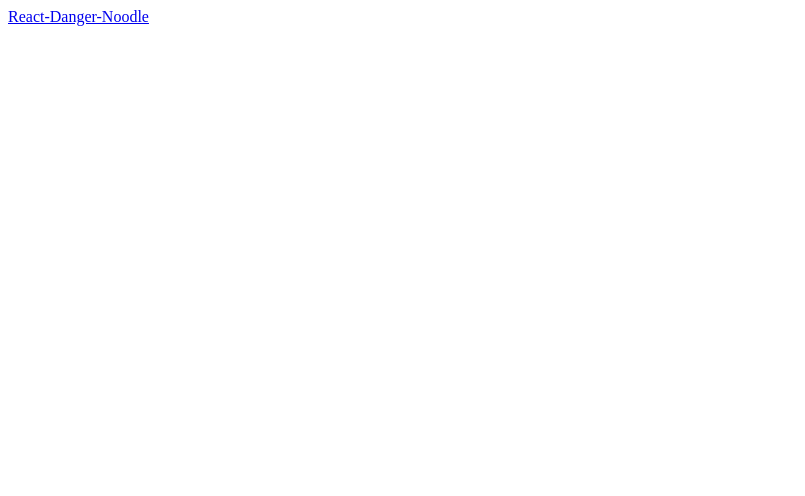
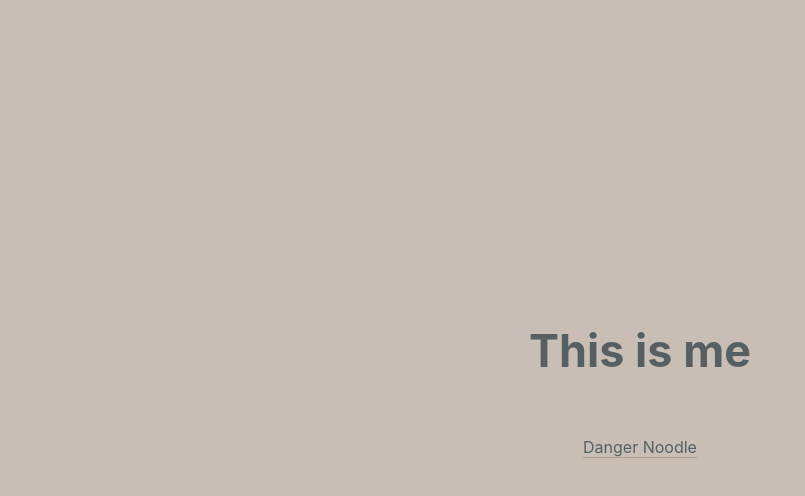
Before and after one commit to seanmailander/seanmailander.github.io, a plain HTML site: page index.html in a window 1280 px wide. Shown: the whole page, without its empty margins (0-805 px from the left). Drawn offline with Linux system fonts and the light colour scheme.

Commit message:
Add links and style

```diff
--- a/index.html
+++ b/index.html
@@ -1,6 +1,14 @@
+
 <!DOCTYPE html>
 <html>
-<body>
-  <a href="react-danger-noodle">React-Danger-Noodle</a>
-</body>
+  <head>
+    <title>Sean Mailander</title>
+    <link rel="stylesheet" href="style.css" />
+  </head>
+  <body>
+    <h1>This is me</h1>
+    <p>
+      <a href="react-danger-noodle">Danger Noodle</a>
+    </p>
+  </body>
 </html>
--- /dev/null
+++ b/style.css
@@ -0,0 +1,115 @@
+/* CSS - Cascading Style Sheet */
+/* Palette color codes */
+/* Palette URL: http:/*paletton.com/#uid=70u050k4nk23bp94Olz5wmp66nd */
+
+/* Feel free to copy&paste color codes to your application */
+
+
+/* As hex codes */
+:root {
+
+    --color-primary-0: #A0948A;	/* Main Primary color */
+    --color-primary-1: #C8BEB5;
+    --color-primary-2: #AC9E92;
+    --color-primary-3: #B2A294;
+    --color-primary-4: #B9A696;
+
+    --color-secondary-1-0: #A0958A;	/* Main Secondary color (1) */
+    --color-secondary-1-1: #C8BEB5;
+    --color-secondary-1-2: #AC9F92;
+    --color-secondary-1-3: #B2A394;
+    --color-secondary-1-4: #B9A796;
+
+    --color-secondary-2-0: #566063;	/* Main Secondary color (2) */
+    --color-secondary-2-1: #707A7C;
+    --color-secondary-2-2: #5B676A;
+    --color-secondary-2-3: #5C6B6E;
+    --color-secondary-2-4: #5D6E73;
+
+    --color-complement-0: #536060;	/* Main Complement color */
+    --color-complement-1: #6C7878;
+    --color-complement-2: #586767;
+    --color-complement-3: #596B6B;
+    --color-complement-4: #5A6F6F;
+
+
+
+    /* As RGBa codes */
+
+    --rgba-primary-0: rgba(160,148,138,1);	/* Main Primary color */
+    --rgba-primary-1: rgba(200,190,181,1);
+    --rgba-primary-2: rgba(172,158,146,1);
+    --rgba-primary-3: rgba(178,162,148,1);
+    --rgba-primary-4: rgba(185,166,150,1);
+
+    --rgba-secondary-1-0: rgba(160,149,138,1);	/* Main Secondary color (1) */
+    --rgba-secondary-1-1: rgba(200,190,181,1);
+    --rgba-secondary-1-2: rgba(172,159,146,1);
+    --rgba-secondary-1-3: rgba(178,163,148,1);
+    --rgba-secondary-1-4: rgba(185,167,150,1);
+
+    --rgba-secondary-2-0: rgba( 86, 96, 99,1);	/* Main Secondary color (2) */
+    --rgba-secondary-2-1: rgba(112,122,124,1);
+    --rgba-secondary-2-2: rgba( 91,103,106,1);
+    --rgba-secondary-2-3: rgba( 92,107,110,1);
+    --rgba-secondary-2-4: rgba( 93,110,115,1);
+
+    --rgba-complement-0: rgba( 83, 96, 96,1);	/* Main Complement color */
+    --rgba-complement-1: rgba(108,120,120,1);
+    --rgba-complement-2: rgba( 88,103,103,1);
+    --rgba-complement-3: rgba( 89,107,107,1);
+    --rgba-complement-4: rgba( 90,111,111,1);
+}
+
+
+
+/* Generated by Paletton.com © 2002-2014 */
+/* http:/*paletton.com */
+
+
+body {
+  font-family: 'SF Pro Text', 'SF Pro Icons', 'Helvetica Neue', 'Helvetica',
+    'Arial', sans-serif;
+  box-sizing: border-box;
+  padding: 20px 20px 60px;
+  max-width: 680px;
+  display: grid;
+  align-content: center;
+  min-height: 100vh;
+  margin: 0 auto;
+  font-size: 16px;
+  line-height: 1.65;
+  word-break: break-word;
+  font-kerning: auto;
+  font-variant: normal;
+  -webkit-font-smoothing: antialiased;
+  -moz-osx-font-smoothing: grayscale;
+  text-rendering: optimizeLegibility;
+  hyphens: auto;
+  text-align: center;
+  background-color: var(--color-primary-1);
+
+  color: var(--color-secondary-2-0);
+}
+
+h1 {
+  text-align: center;
+  font-size: 45px;
+}
+
+a {
+  cursor: pointer;
+  color: var(--color-secondary-2-0);
+  text-decoration: none;
+  transition: all 0.2s ease;
+  border-bottom: 1px solid var(--color-secondary-1-2);
+}
+
+a:hover {
+  border-bottom: 1px solid var(--color-complement-1);
+}
+
+p {
+  text-align: center;
+  font-size: 16px;
+}
```
